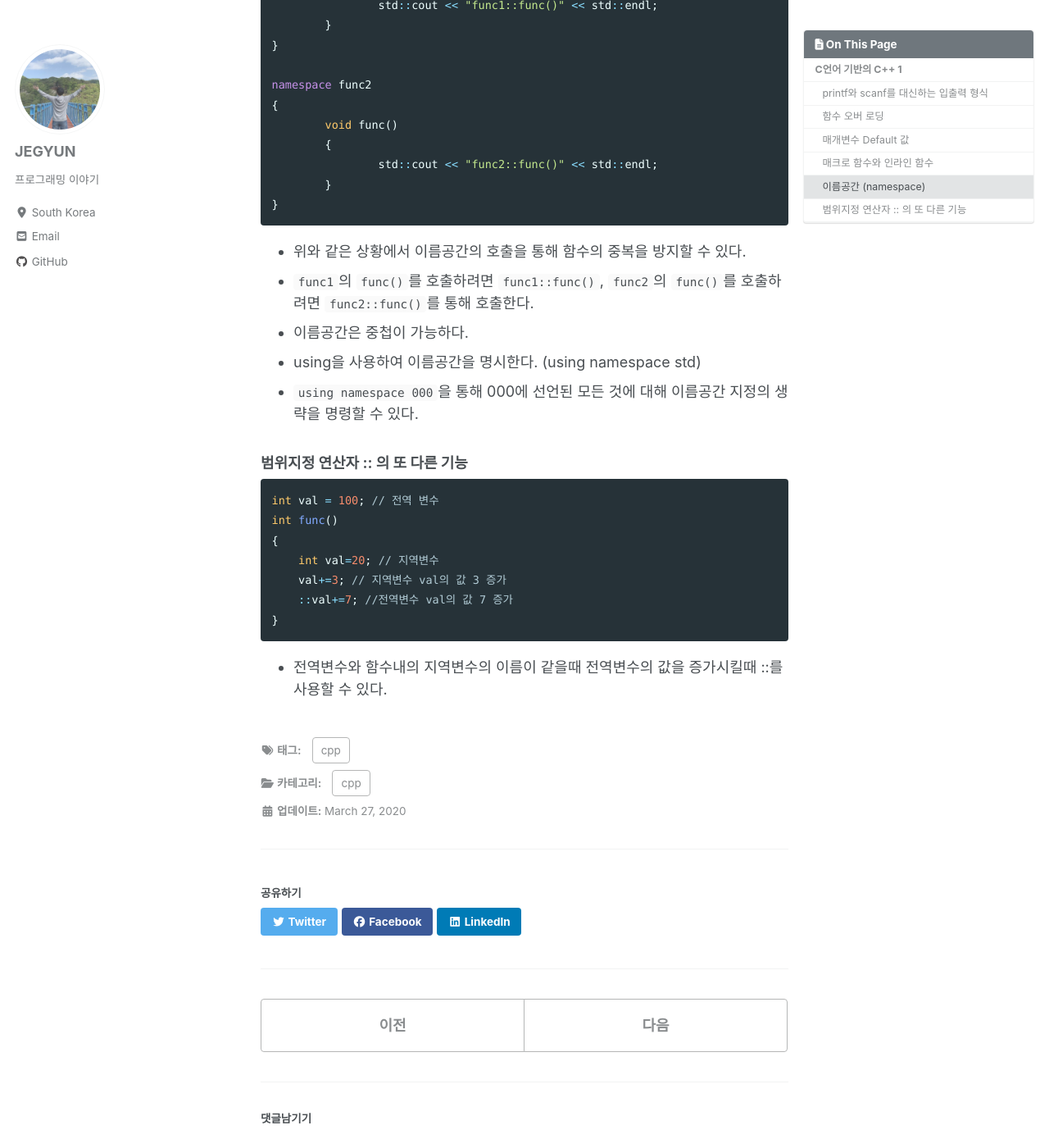
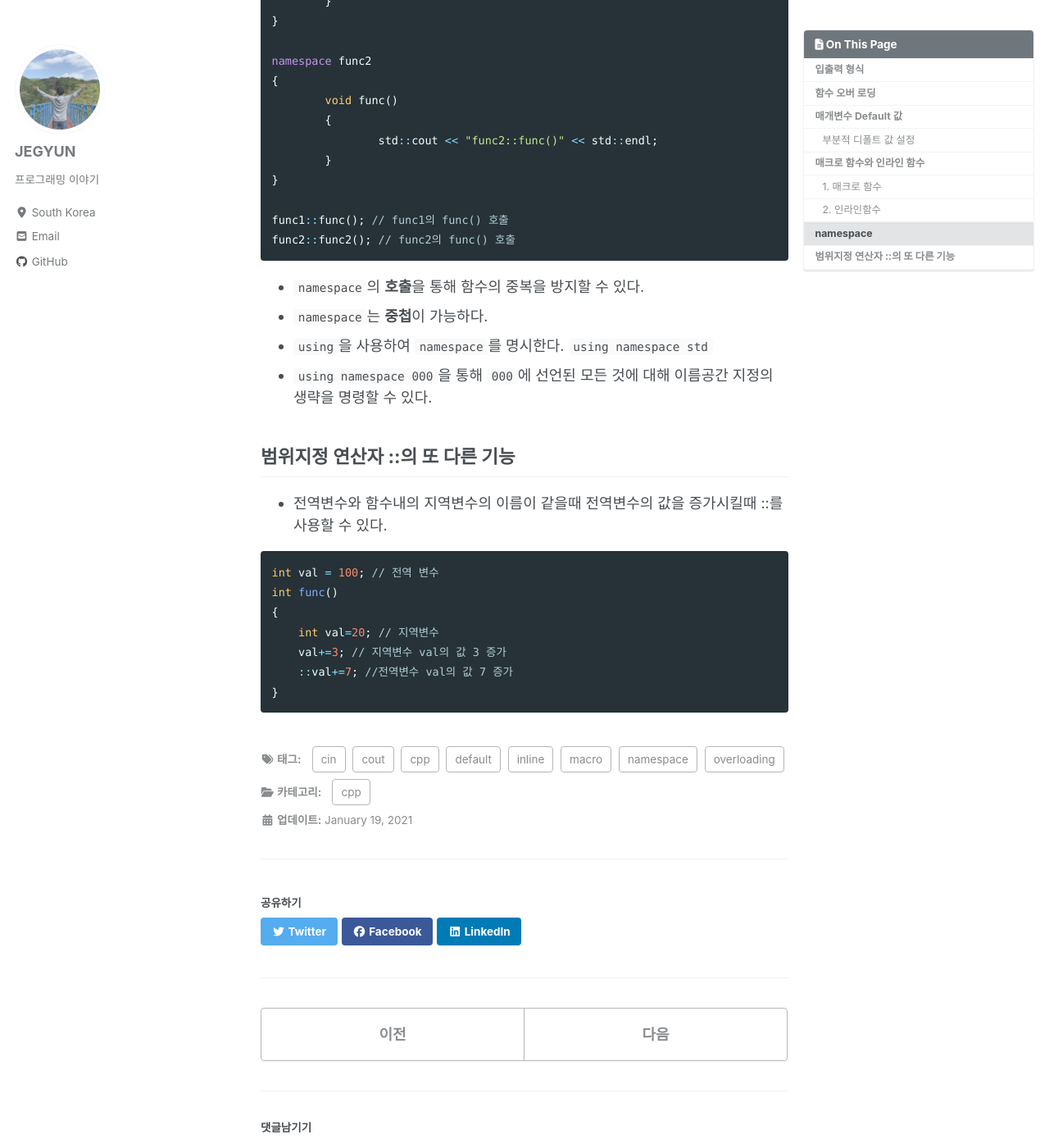
Before and after one commit to tdm1223/tdm1223.github.io, a Jekyll site: the page built from _posts/2020-03-27-cpp1.md, in a window 1280 px wide and 1400 px high, scrolled down 2399 px. Shown: the whole window at 82% size. Built offline with Jekyll 4.4.1, drawn with Linux system fonts in a browser that asks for light colours; cached includes are drawn as plain includes; nearby versions of some CDN libraries; comment, search, counter and statistics services are not loaded; some of the changed text lies outside the part shown.

Commit message:
[FIX] 2020-03-27-cpp1
- 본문 깔끔하게 수정

````diff
--- a/_posts/2020-03-27-cpp1.md
+++ b/_posts/2020-03-27-cpp1.md
@@ -1,27 +1,31 @@
 ---
 title:  "C언어 기반의 C++ 1"
-excerpt: "C++ 정리"
+excerpt: "입출력, 함수 오버로딩, 매개변수 디폴트"
 categories:
   - cpp
 tags:
   - cpp
-last_modified_at: 2020-03-27T08:00:50-00:00
+  - overloading
+  - cin
+  - cout
+  - default
+  - namespace
+  - macro
+  - inline
+last_modified_at: 2021-01-19T08:00:50-00:00
 sitemap :
     changefreq : daily
     priority : 1.0
 toc: true
 ---
 
-## C언어 기반의 C++ 1
-### printf와 scanf를 대신하는 입출력 형식
+## 입출력 형식
+- C++에서는 데이터의 입력, 출력 모두 별도의 포맷 지정이 필요 없다.
+- `std::cin>>`을 이용하여 입력을 받는다.
 - `std::cout<<`을 이용하여 출력한다.
 - `std::endl`을 이용하여 개행한다.
-- `std::cin>>`을 이용하여 입력을 받는다.
-- C++에서는 프로그래머가 정의하는 헤더파일의 선언이 아닌, 표준 헤더파일의 선언에서는 확장자를 생략한다. `#include<string>`
-- C++에서는 데이터의 입력도 데이터의 출력과 마찬가지고 별도의 포맷 지정이 필요 없다.
-- C++의 **지역변수 선언은** 함수 내 어디든 삽입이 가능하다.
 
-### 함수 오버 로딩
+## 함수 오버 로딩
 - C++은 함수 호출 시 전달되는 **인자**를 통해서 호출하고자 하는 **함수의 구분**이 가능하다.
 - 매개변수의 선언형태가 다르다면, 동일한 이름의 함수정의가 가능하다. 이것을 **함수 오버 로딩**이라고 한다.
 ```cpp
@@ -30,55 +34,55 @@
 int func(int a) { }
 int func(int a, int b) { }
 ```
--> 함수의 이름이 `func`로 같지만 **매개변수의 자료형 또는 개수**가 다르다.
+- 함수의 이름이 `func`로 같지만 **매개변수의 자료형 또는 개수**가 다르다.
 
-### 매개변수 Default 값
+## 매개변수 Default 값
+- 함수의 매개변수에 `Default 값`을 설정할 수 있다.
+
 ```cpp
 int Adder(int num1 = 1, int num2 = 2)
 {
 	return num1+num2;
 }
-Adder(); -> 1+2 = 3
-Adder(5); -> 5+2 = 7
+Adder(); // 1+2 = 3
+Adder(5); // 5+2 = 7
 ```
 
-**부분적 디폴트 값 설정**
-- 부분적으로 Default값을 설정할 땐 오른쪽 매개변수부터 채우는 형태로 정의해야 한다.
-- 함수에 전달되는 인자는 왼쪽에서부터 오른쪽으로 채워진다.
+### **부분적 디폴트 값 설정**
+- 부분적으로 `Default값`을 설정할 땐 **오른쪽 매개변수**부터 채우는 형태로 정의해야 한다.
+- 함수에 전달되는 인자는 **왼쪽**에서부터 **오른쪽**으로 채워진다.
 
-### 매크로 함수와 인라인 함수
-1) 매크로 함수
-- 일반적인 함수에 비해서 실행속도의 이점이 있다.
+## 매크로 함수와 인라인 함수
+### 1. 매크로 함수
+- 일반적인 함수에 비해서 **실행속도**의 이점이 있다.
 - 자료형에 의존적이지 않은 함수이다.
 - 정의하기가 어렵다.
 - 매크로를 이용한 함수의 인라인화는 전처리기에 의해서 처리된다.
 
 ```cpp
-// 매크로 함수의 예
 #define SQUARE(x) ((x)*(x))
-SQUARE(1*2*3); -> 36
+SQUARE(1*2*3); // 36
 ```
 
-2) 인라인함수
-- 컴파일러가 함수를 복제하여 main문 안에 넣어준다.
+### 2. 인라인함수
+- 컴파일러가 **함수를 복제**하여 `main문` 안에 넣어준다.
 - 함수를 호출하지 않고 함수의 코드를 그대로 실행한다.
 - 함수 호출 과정이 없으므로 속도가 좀 더 빠르다.
 - 많이 사용하면 실행파일의 크기가 커질 수 있다.
-- 키워드 inline을 이용한 함수의 인라인화는 컴파일러에 의해서 처리가 된다.
+- 키워드 `inline`을 이용한 함수의 인라인화는 **컴파일러**에 의해서 처리가 된다.
 - 템플릿을 활용하여 자료형에 의존적이지 않은 인라인 함수를 작성할 수 있다.
 
 ```cpp
-// 인라인 함수의 예
 template<class T>
 inline  T SQUARE(T t)
 {
     return t*t;
 }
-SQUARE(4) -> 16
-SQUARE(2.1) -> 4.41
+SQUARE(4) // 16
+SQUARE(2.1) // 4.41
 ```
 
-### 이름공간 (namespace)
+## namespace
 ```cpp
 namespace func1
 {
@@ -95,15 +99,18 @@
 		std::cout << "func2::func()" << std::endl;
 	}
 }
+
+func1::func(); // func1의 func() 호출
+func2::func2(); // func2의 func() 호출
 ```
+- `namespace`의 **호출**을 통해 함수의 중복을 방지할 수 있다.
+- `namespace`는 **중첩**이 가능하다.
+- `using`을 사용하여 `namespace`를 명시한다. `using namespace std`
+- `using namespace 000`을 통해 `000`에 선언된 모든 것에 대해 이름공간 지정의 생략을 명령할 수 있다.
 
-- 위와 같은 상황에서 이름공간의 호출을 통해 함수의 중복을 방지할 수 있다.
-- `func1`의 `func()`를 호출하려면 `func1::func()`, `func2`의 `func()`를 호출하려면 `func2::func()`를 통해 호출한다.
-- 이름공간은 중첩이 가능하다.
-- using을 사용하여 이름공간을 명시한다. (using namespace std)
-- `using namespace 000`을 통해 000에 선언된 모든 것에 대해 이름공간 지정의 생략을 명령할 수 있다.
+## 범위지정 연산자 ::의 또 다른 기능
+- 전역변수와 함수내의 지역변수의 이름이 같을때 전역변수의 값을 증가시킬때 ::를 사용할 수 있다.
 
-### 범위지정 연산자 :: 의 또 다른 기능
 ```cpp
 int val = 100; // 전역 변수
 int func()
@@ -113,4 +120,3 @@
     ::val+=7; //전역변수 val의 값 7 증가
 }
 ```
-- 전역변수와 함수내의 지역변수의 이름이 같을때 전역변수의 값을 증가시킬때 ::를 사용할 수 있다.
````
